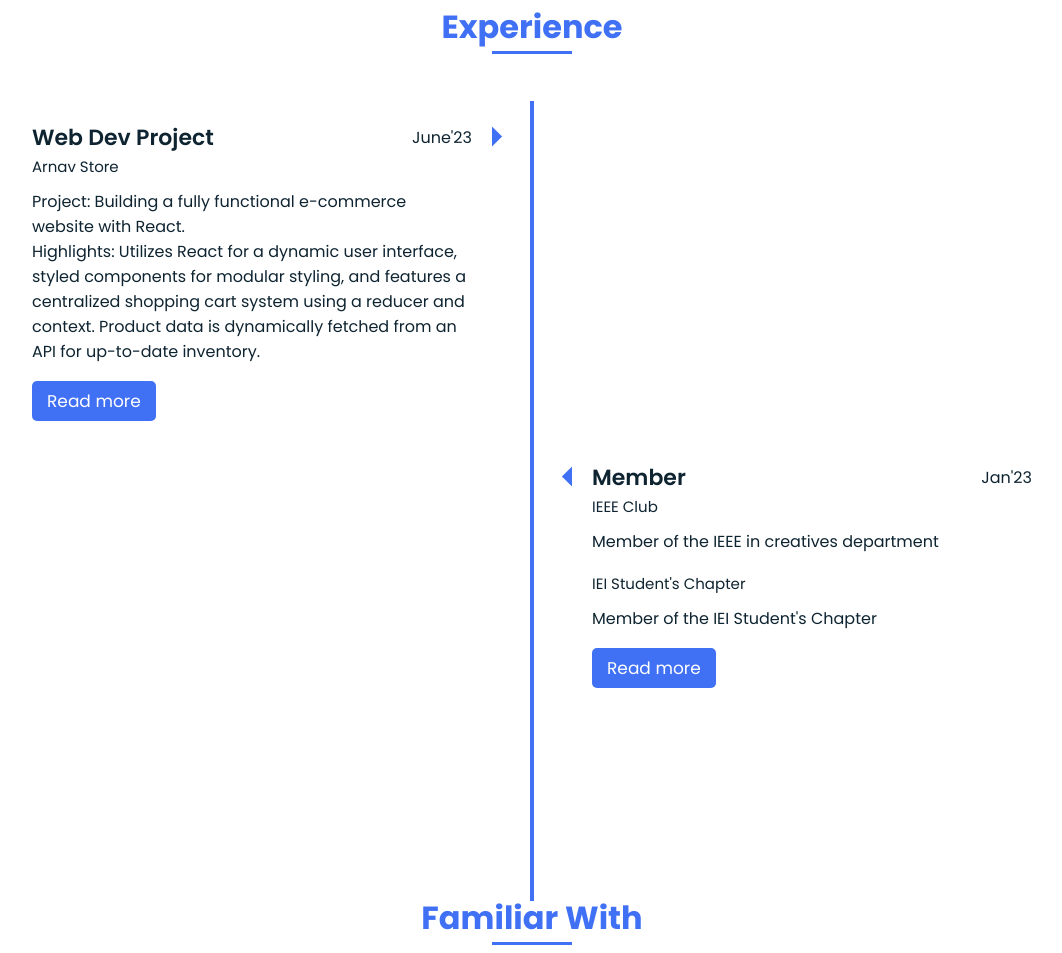
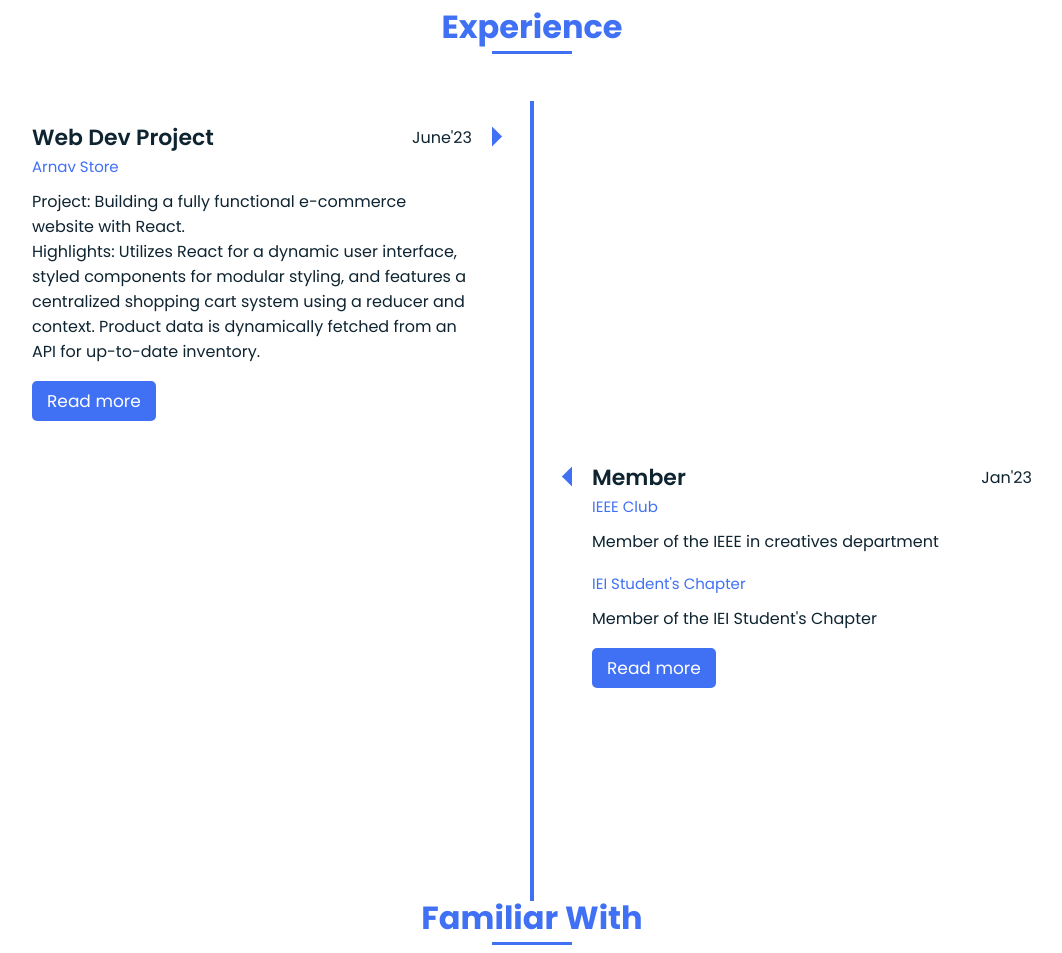
Before and after one commit to arnavv44o/Portfolio, a plain HTML site: page index.html in a window 1280 px wide. Shown: the part 3519-4472 px from the top of the page, without its empty margins (108-1170 px from the left). Drawn offline with nearby package versions, Linux system fonts and the light colour scheme.

Commit message:
Update styles.css

```diff
--- a/assets/css/styles.css
+++ b/assets/css/styles.css
@@ -720,3 +720,6 @@ img{
 
 
 }
+.subtitle{
+  color:#4070F4;
+}
```
